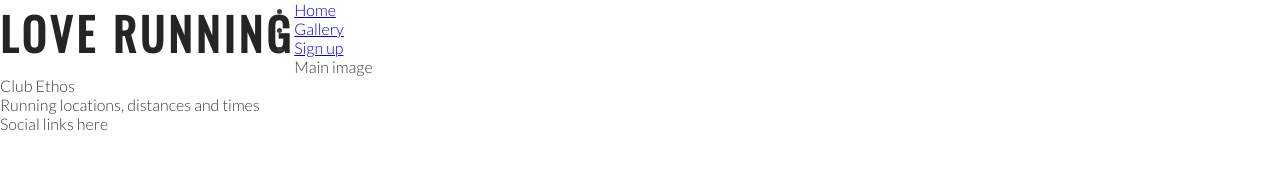
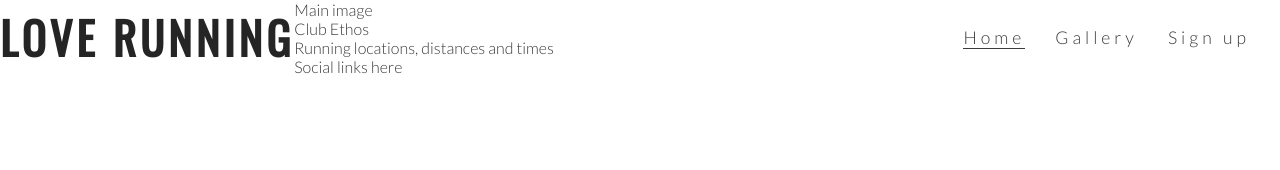
Before and after one commit to AdamOB915/love-running, a plain HTML site: page index.html in a window 1280 px wide. Drawn offline with nearby package versions, Linux system fonts and the light colour scheme.

Commit message:
Add styles navigation links

```diff
--- a/assets/css/style.css
+++ b/assets/css/style.css
@@ -14,7 +14,8 @@ body {
 
 /* headings and logo */
 
-h1, h2 {
+h1,
+h2 {
     font-family: Oswald, sans-serif;
     text-transform: uppercase;
     letter-spacing: 4px;
@@ -22,6 +23,35 @@ h1, h2 {
 }
 
 #logo {
-    float:left;
+    float: left;
     font-size: 280%;
 }
+
+#menu {
+    font-size: 110%;
+    letter-spacing: 4px;
+}
+
+#menu,
+#logo {
+    line-height: 75px;
+}
+
+#menu li {
+    float: right;
+    list-style-type: none;
+    margin-right: 30px;
+}
+
+#menu a {
+    text-decoration: none;
+    color: inherit;
+}
+
+#menu a:hover {
+    border-bottom: 1px solid #3a3a3a;
+}
+
+.active {
+    border-bottom: 1px solid #3a3a3a;
+}
--- a/index.html
+++ b/index.html
@@ -18,15 +18,15 @@
             <h1 id="logo">Love Running</h1>
         </a>
         <nav>
-            <ul>
+            <ul id="menu">
                 <li>
-                    <a href="index.html">Home</a>
+                    <a href="#">Sign up</a>
                 </li>
                 <li>
                     <a href="#">Gallery</a>
                 </li>
                 <li>
-                    <a href="#">Sign up</a>
+                    <a href="index.html" class="active">Home</a>
                 </li>
             </ul>
         </nav>
```
